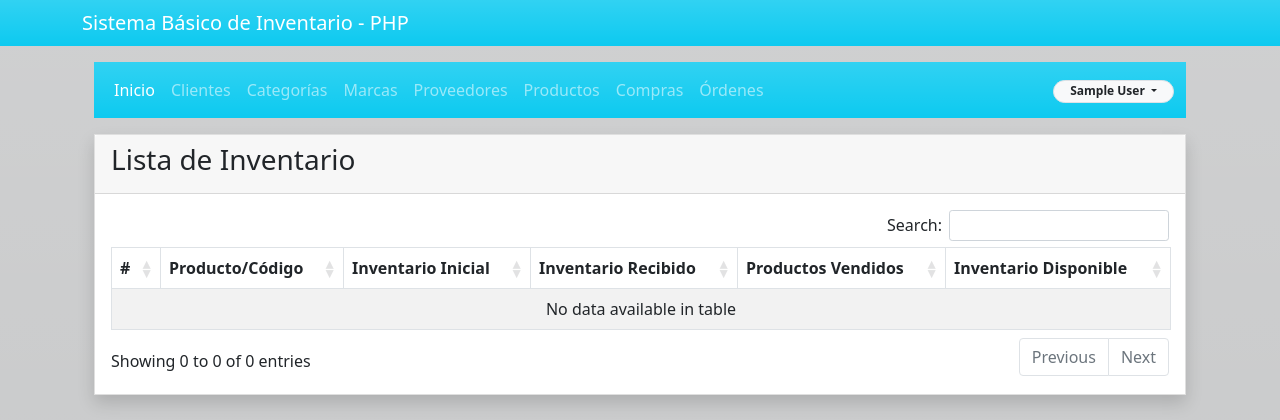
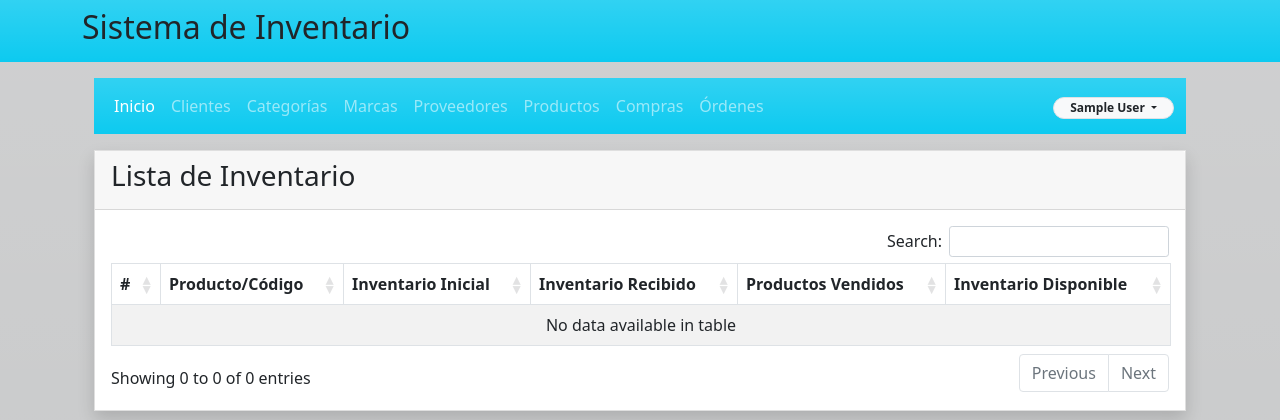
Before and after one commit to yaroa58/inventario-basico, a PHP site: page /index.php in a window 1280 px wide. Shown: the top 420 px of the page. Run offline with PHP 8.4, Linux system fonts and the light colour scheme; the visitor is signed in with stand-in values (Sample User, id 1); data that the repository does not hold is empty; some libraries are stand-ins or nearby versions.

Commit message:
creating navbar

```diff
--- a/inc/container.php
+++ b/inc/container.php
@@ -4,7 +4,7 @@
   <nav role="navigation" class="navbar navbar-dark navbar-static-top bg-info bg-gradient">
     <div class="container">
       <div class="navbar-header">
-        <a href="https://www.configuroweb.com/46-aplicaciones-gratuitas-en-php-python-y-javascript/#Aplicaciones-gratuitas-en-PHP,-Python-y-Javascript" target="_blank" class="navbar-brand">Sistema Básico de Inventario - PHP</a>
+       <h2>Sistema de Inventario </h2>
       </div>
     </div>
   </nav>
```
